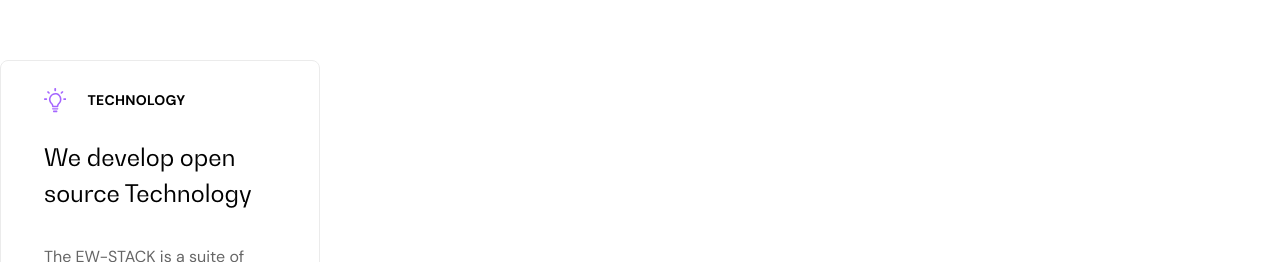
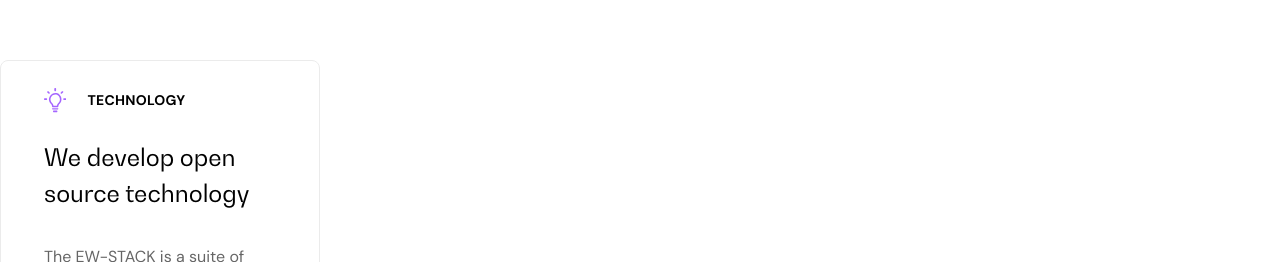
Before and after one commit to dojcastle/auto-accordion, a React (Create React App) app: page / in a window 1280 px wide. Shown: the part 261-523 px from the top of the page. Built offline with nearby package versions, Linux system fonts and the light colour scheme.

Commit message:
fix typo

```diff
--- a/public/auto-accordion.css
+++ b/public/auto-accordion.css
@@ -238,4 +238,8 @@
   text-transform: uppercase;
   text-decoration: none;
 }
+
+a:hover {
+  opacity: 0.8;
+}
 /*# sourceMappingURL=auto-accordion.css.map */
--- a/src/App.tsx
+++ b/src/App.tsx
@@ -18,7 +18,7 @@ function App() {
         </AccordionTitle>
         <AccordionContent>
           <div>
-            <h1>We develop open source Technology</h1>
+            <h1>We develop open source technology</h1>
             <p>
               The EW-STACK is a suite of open source tools built on top of the
               Energy Web Chain, the world’s first public, enterprise-grade
@@ -72,7 +72,7 @@ function App() {
         </AccordionTitle>
         <AccordionContent>
           <div>
-            <h1>We also continuosly do R&D Innovation</h1>
+            <h1>We also continuously do R&D Innovation</h1>
             <p>
               The energy transition can’t be solved with old thinking. We are
               always experimenting, creating and improving the EW Stack with the
```
